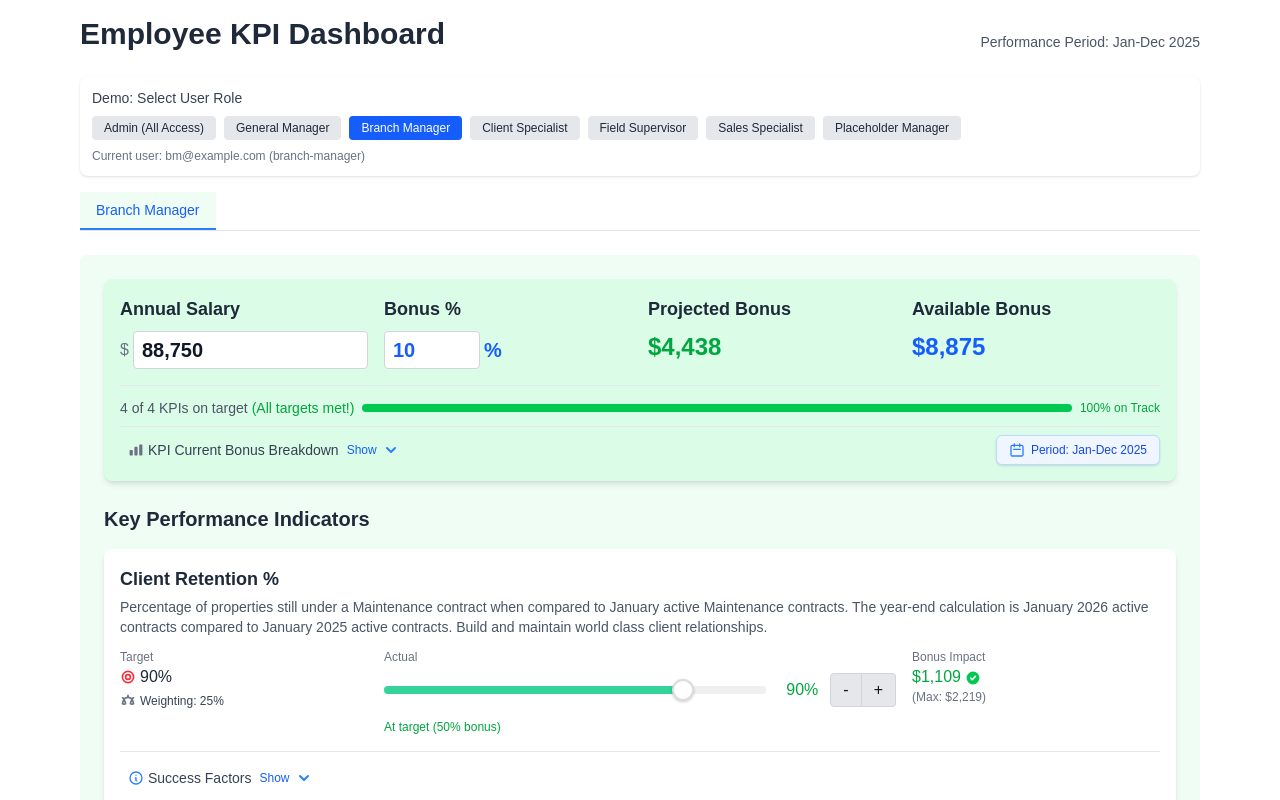
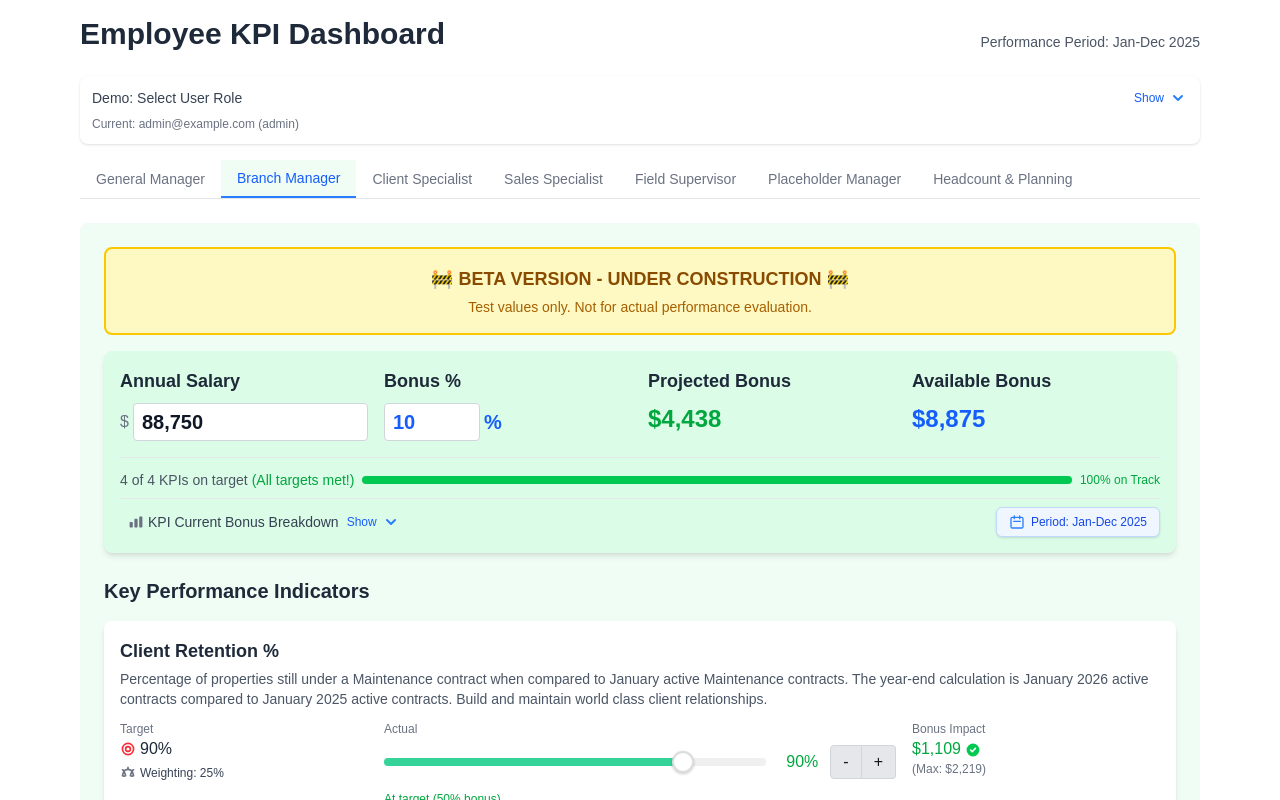
Before and after one commit to TyMurrayELM/KPI-Dashboard, a Next.js app: page / in a window 1280 px wide. Both pictures are taken after a click on the button "Branch Manager". Shown: the top 800 px of the page. Built offline with nearby package versions, Linux system fonts and the light colour scheme.

Commit message:
Added Beta Flag to Under-Construction

```diff
--- a/src/components/KPIDashboard.jsx
+++ b/src/components/KPIDashboard.jsx
@@ -168,8 +168,12 @@ const KPI_SAFETY_INCIDENTS_MAGNITUDE = {
   isInverse: true
 };
 
+
+
 const KPIDashboard = () => {
   const [activeTab, setActiveTab] = useState('general-manager');
+
+  const [userRoleExpanded, setUserRoleExpanded] = useState(false); // Start collapsed
 
   // Initial positions data using KPI constants
   const initialPositions = {
@@ -1829,9 +1833,38 @@ const KPIDashboard = () => {
         </div>
       </div>
 
+
 {/* Demo User Role Selector - would be removed in production */}
 <div className="mb-4 bg-white p-3 rounded-lg shadow-sm">
-        <h3 className="text-sm font-medium text-gray-700 mb-2">Demo: Select User Role</h3>
+  <div
+    className="flex items-center justify-between cursor-pointer"
+    onClick={() => setUserRoleExpanded(!userRoleExpanded)}
+  >
+    <h3 className="text-sm font-medium text-gray-700">Demo: Select User Role</h3>
+    <div className="text-blue-500 flex items-center">
+      <span className="text-xs mr-1 text-blue-600">
+        {userRoleExpanded ? 'Hide' : 'Show'}
+      </span>
+      {userRoleExpanded ? (
+        <svg xmlns="http://www.w3.org/2000/svg" className="h-5 w-5" viewBox="0 0 20 20" fill="currentColor">
+          <path fillRule="evenodd" d="M14.707 12.707a1 1 0 01-1.414 0L10 9.414l-3.293 3.293a1 1 0 01-1.414-1.414l4-4a1 1 0 011.414 0l4 4a1 1 0 010 1.414z" clipRule="evenodd" />
+        </svg>
+      ) : (
+        <svg xmlns="http://www.w3.org/2000/svg" className="h-5 w-5" viewBox="0 0 20 20" fill="currentColor">
+          <path fillRule="evenodd" d="M5.293 7.293a1 1 0 011.414 0L10 10.586l3.293-3.293a1 1 0 111.414 1.414l-4 4a1 1 0 01-1.414 0l-4-4a1 1 0 010-1.414z" clipRule="evenodd" />
+        </svg>
+      )}
+    </div>
+  </div>
+
+  {/* Collapsible content */}
+  <div
+    className={`overflow-hidden transition-all duration-300 ease-in-out ${
+      userRoleExpanded
+        ? 'max-h-96 opacity-100 mt-3'
+        : 'max-h-0 opacity-0'
+    }`}
+  >
     <div className="flex flex-wrap gap-2">
       {['admin', 'general-manager', 'branch-manager', 'client-specialist', 'field-supervisor', 'specialist', 'asset-risk-manager'].map(role => (
         <button
@@ -1850,6 +1883,14 @@ const KPIDashboard = () => {
     <p className="text-xs text-gray-500 mt-2">
       Current user: {currentUser.email} ({currentUser.role})
     </p>
+  </div>
+
+  {/* Always show current user when collapsed */}
+  {!userRoleExpanded && (
+    <p className="text-xs text-gray-500 mt-2">
+      Current: {currentUser.email} ({currentUser.role})
+    </p>
+  )}
 </div>
 
       {/* Tabs - only render tabs that the user has access to */}
@@ -1878,6 +1919,18 @@ const KPIDashboard = () => {
   renderHeadcountTab()
 ) : (
   <div className={`p-6 rounded-lg ${getTabColor(activeTab)}`}>
+    {/* Beta/Under Construction Banner - Only for Branch Manager tab */}
+    {activeTab === 'branch-manager' && (
+      <div className="mb-4 bg-yellow-100 border-2 border-yellow-400 rounded-lg p-4 text-center">
+        <h3 className="text-lg font-bold text-yellow-800">
+          🚧 BETA VERSION - UNDER CONSTRUCTION 🚧
+        </h3>
+        <p className="text-sm text-yellow-700 mt-1">
+          Test values only. Not for actual performance evaluation.
+        </p>
+      </div>
+    )}
+
     {/* Salary and Bonus Info with KPI Summary - Sticky Header */}
           <div className={`p-4 rounded-lg shadow-md mb-6 sticky top-0 z-10 ${getHeaderColor(activeTab)}`}>
             <div className="grid grid-cols-2 md:grid-cols-4 gap-4">
```
Lines whose indentation alone changed are shown as unchanged.
